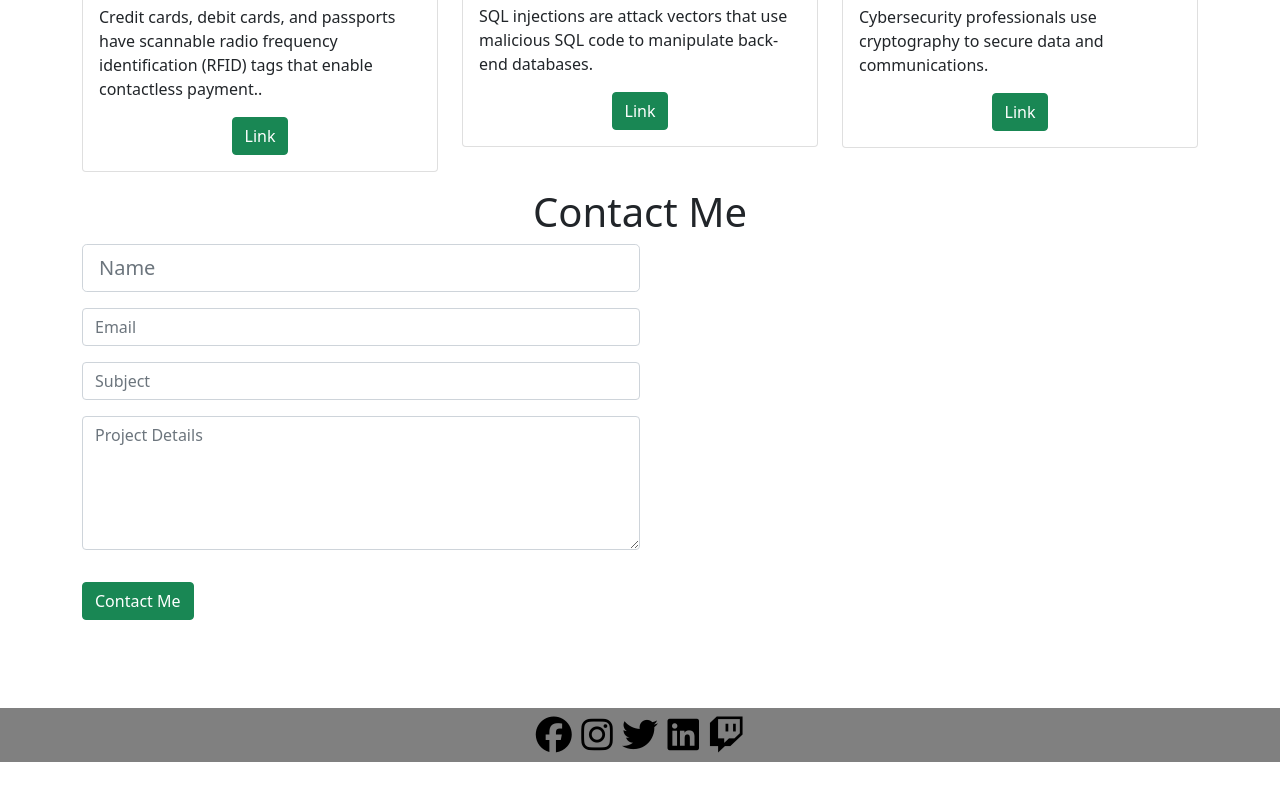
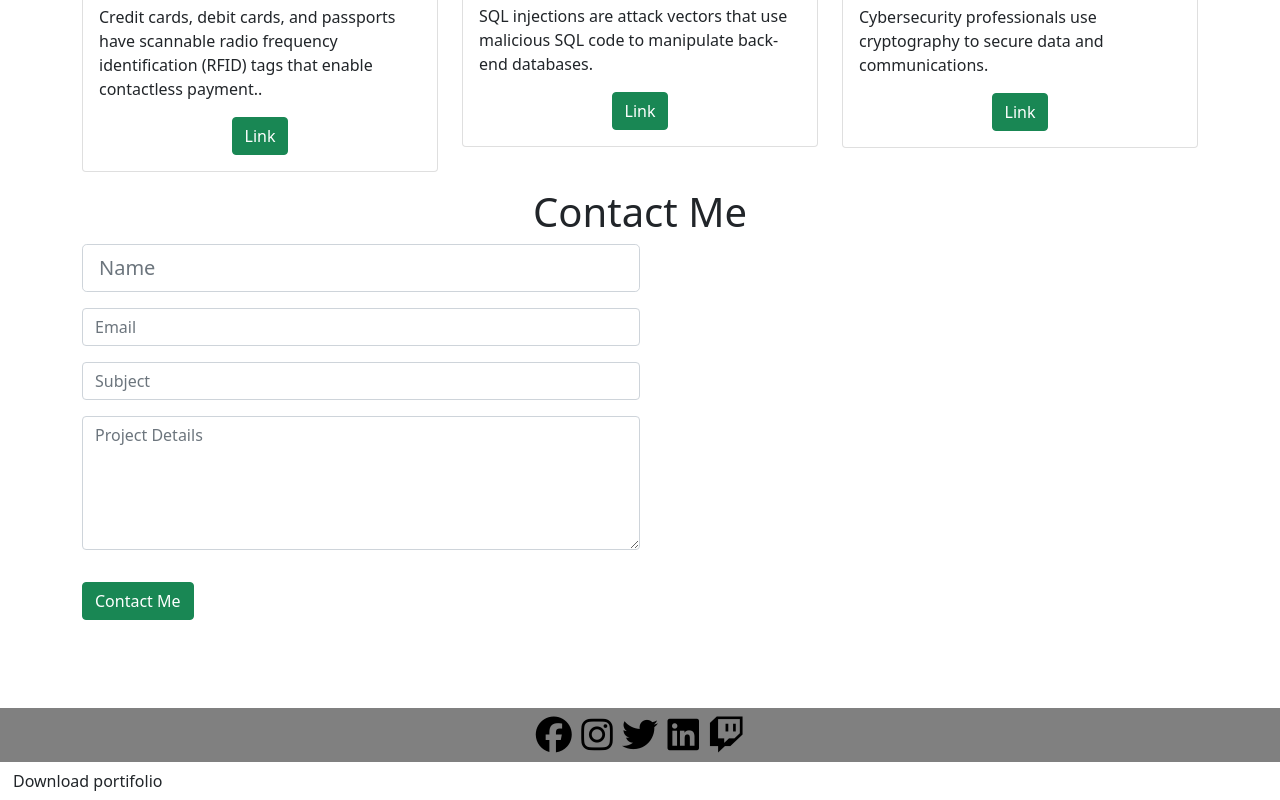
Before and after one commit to KudaMadzore/kudamadzore.github.io, a plain HTML site: page index.html in a window 1280 px wide. Shown: the part 2949-3749 px from the top of the page. Before the commit the page ends 3711 px from the top, so only its background shows below. Drawn offline with nearby package versions, Linux system fonts and the light colour scheme.

Commit message:
Add files via upload

```diff
--- a/index.html
+++ b/index.html
@@ -296,7 +296,7 @@
 
     <!-- load javascript after loading all html content -->
     <script src="script/script.js"></script>
-
+    <a class = "btn content-download-scheme" href="index.html" download = "index.html">Download portifolio</a>
 </body>
 
 </html>
```
